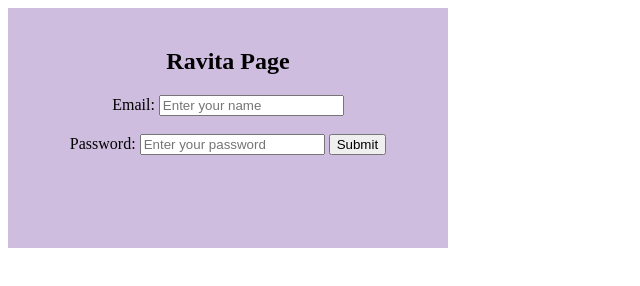
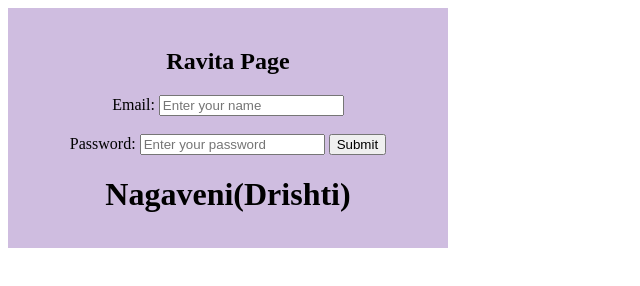
Before and after one commit to BPSah-50/Naveen-13-07-2022, a plain HTML site: page index.html in a window 1280 px wide. Shown: the whole page, without its empty margins (0-640 px from the left). Drawn offline with Linux system fonts and the light colour scheme.

Commit message:
messgasd

```diff
--- a/index.html
+++ b/index.html
@@ -28,6 +28,8 @@
         placeholder="Enter your password"
       />
       <input type="button" value="Submit" />
+
+<h1>Nagaveni(Drishti)</h1>
     </div>
   </body>
 </html>
```
